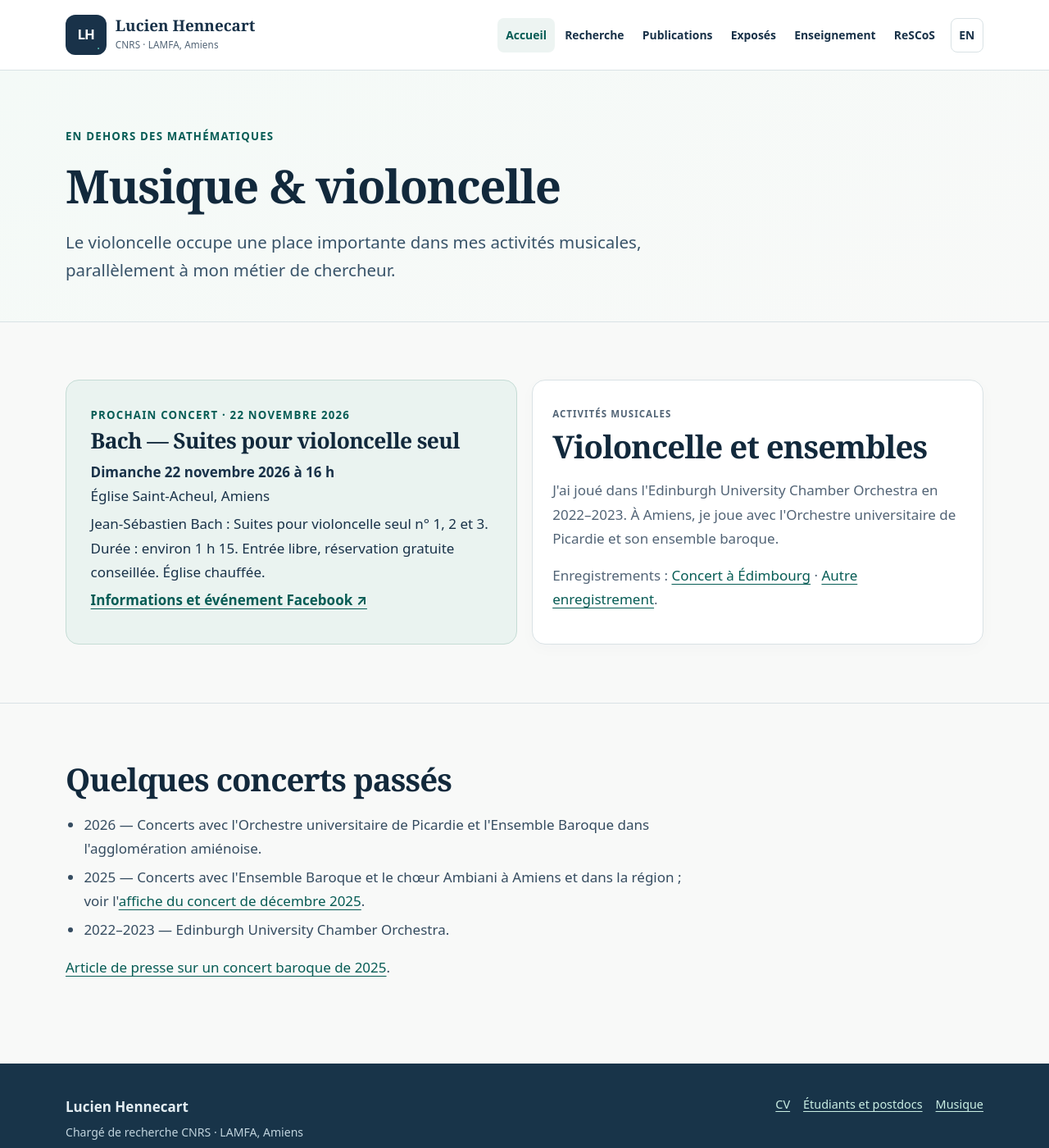
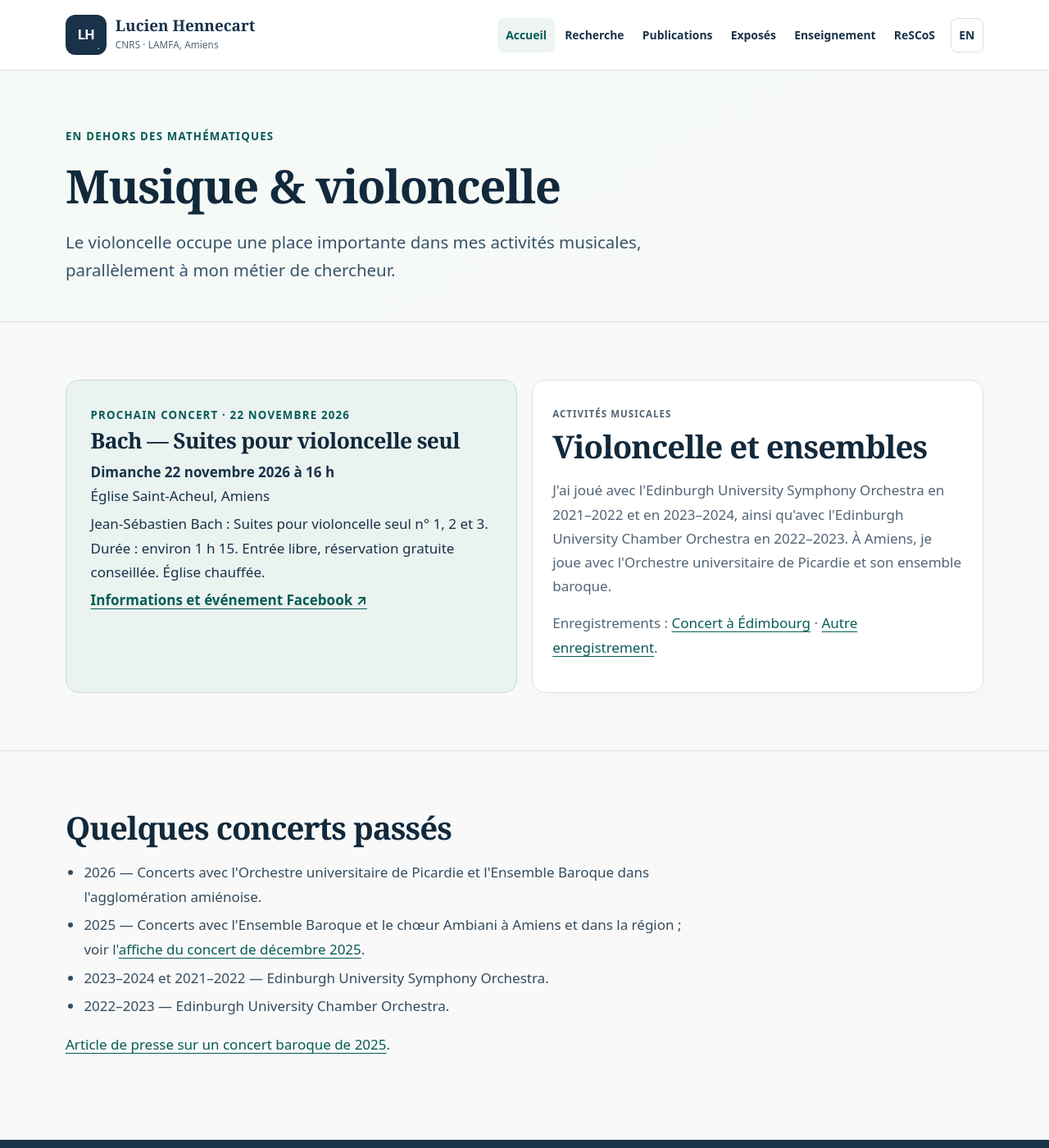
Before and after one commit to hennlu/hennlu.github.io, a Jekyll site: the page built from music-fr.html, in a window 1280 px wide and 1400 px high. Shown: the whole window at 82% size. Built offline with Jekyll 4.4.1, drawn with Linux system fonts in a browser that asks for light colours.

Commit message:
Update Edinburgh orchestra history

```diff
--- a/music-fr.html
+++ b/music-fr.html
@@ -10,10 +10,11 @@ alternate: /music.html
 
 <section class="section"><div class="container"><div class="grid">
 <div class="callout"><p class="eyebrow">Prochain concert · 22 novembre 2026</p><h2>Bach — Suites pour violoncelle seul</h2><p><strong>Dimanche 22 novembre 2026 à 16 h</strong><br>Église Saint-Acheul, Amiens</p><p>Jean-Sébastien Bach : Suites pour violoncelle seul n° 1, 2 et 3. Durée : environ 1 h 15. Entrée libre, réservation gratuite conseillée. Église chauffée.</p><p><a class="text-link" href="https://fb.me/e/6AJgXKEin">Informations et événement Facebook ↗</a></p></div>
-<div class="card"><p class="eyebrow">Activités musicales</p><h2>Violoncelle et ensembles</h2><p>J'ai joué dans l'Edinburgh University Chamber Orchestra en 2022–2023. À Amiens, je joue avec l'Orchestre universitaire de Picardie et son ensemble baroque.</p>
+<div class="card"><p class="eyebrow">Activités musicales</p><h2>Violoncelle et ensembles</h2><p>J'ai joué avec l'Edinburgh University Symphony Orchestra en 2021–2022 et en 2023–2024, ainsi qu'avec l'Edinburgh University Chamber Orchestra en 2022–2023. À Amiens, je joue avec l'Orchestre universitaire de Picardie et son ensemble baroque.</p>
 <p>Enregistrements : <a href="https://www.youtube.com/watch?v=z1hY8L76jGM">Concert à Édimbourg</a> · <a href="https://www.youtube.com/watch?v=oS0JIwacdmM">Autre enregistrement</a>.</p></div>
 </div></div></section>
 <section class="section"><div class="container"><div class="prose"><h2>Quelques concerts passés</h2><ul>
 <li>2026 — Concerts avec l'Orchestre universitaire de Picardie et l'Ensemble Baroque dans l'agglomération amiénoise.</li>
 <li>2025 — Concerts avec l'Ensemble Baroque et le chœur Ambiani à Amiens et dans la région ; voir l'<a href="/bayonvillers_affiche_122025.pdf">affiche du concert de décembre 2025</a>.</li>
+<li>2023–2024 et 2021–2022 — Edinburgh University Symphony Orchestra.</li>
 <li>2022–2023 — Edinburgh University Chamber Orchestra.</li></ul><p><a href="https://www.courrier-picard.fr/id666855/article/2025-10-16/octobre-rose-baroque-et-musical">Article de presse sur un concert baroque de 2025</a>.</p></div></div></section>
```
